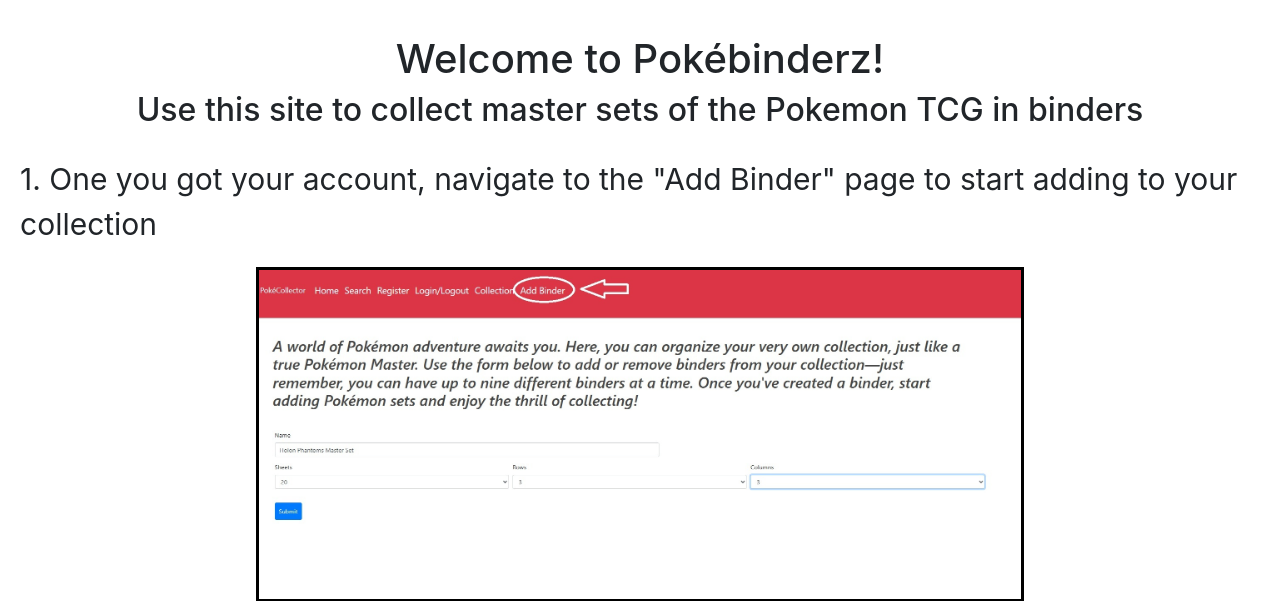
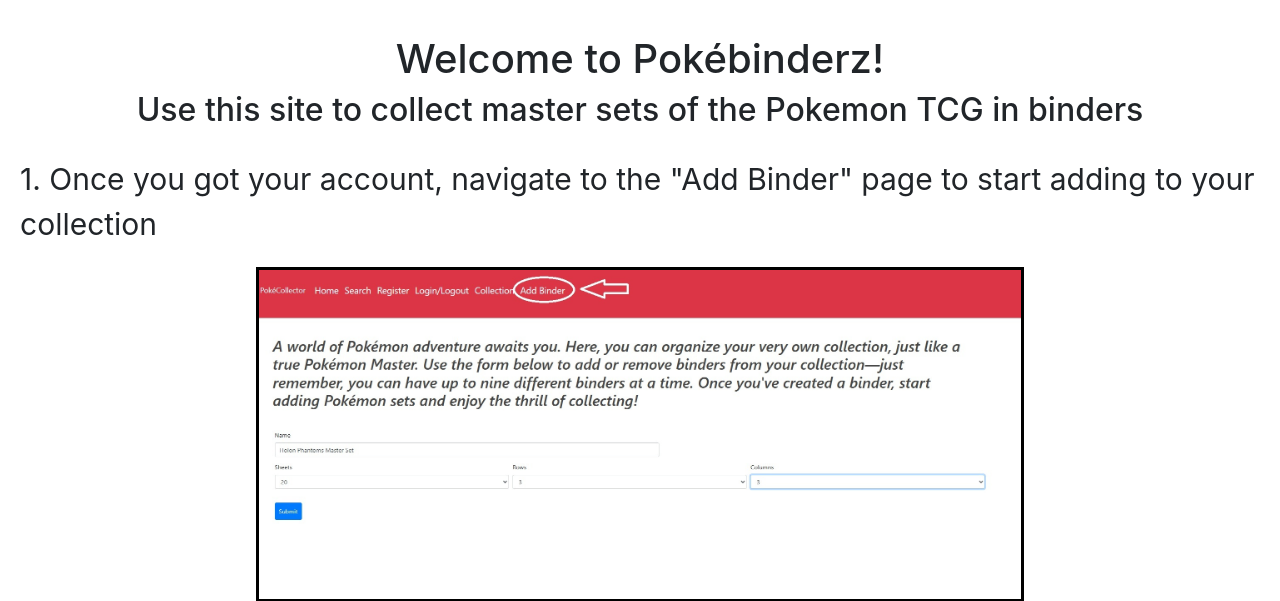
Before and after one commit to everupward248/pokebinder, a Flask app: page / in a window 1280 px wide. Shown: the part 148-749 px from the top of the page. Run offline with Flask 3, Linux system fonts and the light colour scheme; some libraries are stand-ins or nearby versions.

Commit message:
homepage spelling corrected

```diff
--- a/templates/index.html
+++ b/templates/index.html
@@ -18,7 +18,7 @@
        <!--first instruction-->
         <div>
         <p style="margin: 20px;">
-            1. One you got your account, navigate to the "Add Binder" page to start adding to your collection
+            1. Once you got your account, navigate to the "Add Binder" page to start adding to your collection
         </p>
        </div>
        <div class="flex-item" style="display: flex; justify-content: center;">
```
